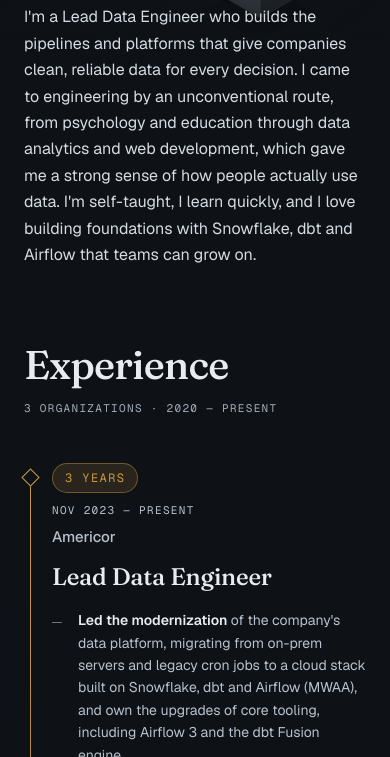
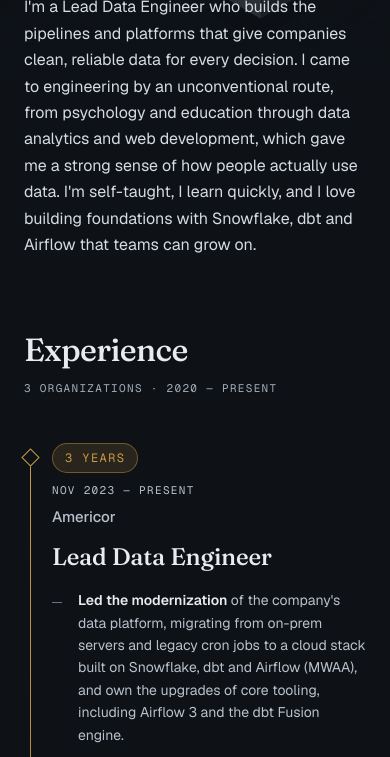
Before and after one commit to jeremyxu2-swe/resume, a plain HTML site: page index.html in a window 390 px wide. Shown: the part 763-1520 px from the top of the page. Drawn offline with nearby package versions, Linux system fonts and the light colour scheme.

Commit message:
Smaller section titles
Co-Authored-By: Claude Opus 5.5 <noreply@anthropic.com>
Claude-Session: https://claude.ai/code/session_0176dYEKGgqoGNTrgZsKVfkg

```diff
--- a/index.html
+++ b/index.html
@@ -46,7 +46,7 @@ button:focus-visible,a:focus-visible{outline:2px solid #C99A45;outline-offset:3p
 .statement{font-size:clamp(26px,3.2vw,38px)}
 .sec{margin-top:120px}
 .about{font-size:19px}
-.h2{font-size:56px}
+.h2{font-size:44px}
 .company{font-size:24px}
 .role{font-size:30px}
 .bullets{font-size:16px}
@@ -69,12 +69,12 @@ button:focus-visible,a:focus-visible{outline:2px solid #C99A45;outline-offset:3p
 .arr{flex:0 0 44px;width:44px;height:44px;border-radius:50%;border:1px solid rgba(255,255,255,.22);display:flex;align-items:center;justify-content:center;color:#E8ECF0;transition:background .2s ease,border-color .2s ease,color .2s ease,transform .2s ease}
 .clink:hover .cval,.clink:focus-visible .cval{color:#C99A45}
 .clink:hover .arr,.clink:focus-visible .arr{background:#C99A45;border-color:#C99A45;color:#0E1217;transform:translate(3px,-3px)}
-@media (min-width: 601px){.hero{padding-bottom:40px}#about{margin-top:40px}#experience{margin-top:64px}.h3s{font-size:27px}.edeg{font-size:13.6px}.wrap{padding-left:72px !important;padding-right:72px !important}.label{font-size:10.2px}.name{font-size:clamp(54px,8.5vw,112px)}.statement{font-size:clamp(22px,2.7vw,32px)}.about{font-size:16px}.h2{font-size:48px}.company{font-size:20px}.role{font-size:25.5px}.bullets{font-size:13.6px}.closing{font-size:clamp(37px,5.1vw,68px)}.wrap [style*="font-size: 12px"]{font-size:10.2px !important}.wrap [style*="font-size: 13px"]{font-size:11px !important}.wrap [style*="font-size: 15px"]{font-size:12.8px !important}.wrap [style*="font-size: 16px"]{font-size:13.6px !important}.wrap [style*="font-size: 18px"]{font-size:15.3px !important}.wrap [style*="font-size: 20px"]{font-size:17px !important}}
+@media (min-width: 601px){.hero{padding-bottom:40px}#about{margin-top:40px}#experience{margin-top:64px}.h3s{font-size:27px}.edeg{font-size:13.6px}.wrap{padding-left:72px !important;padding-right:72px !important}.label{font-size:10.2px}.name{font-size:clamp(54px,8.5vw,112px)}.statement{font-size:clamp(22px,2.7vw,32px)}.about{font-size:16px}.h2{font-size:38px}.company{font-size:20px}.role{font-size:25.5px}.bullets{font-size:13.6px}.closing{font-size:clamp(37px,5.1vw,68px)}.wrap [style*="font-size: 12px"]{font-size:10.2px !important}.wrap [style*="font-size: 13px"]{font-size:11px !important}.wrap [style*="font-size: 15px"]{font-size:12.8px !important}.wrap [style*="font-size: 16px"]{font-size:13.6px !important}.wrap [style*="font-size: 18px"]{font-size:15.3px !important}.wrap [style*="font-size: 20px"]{font-size:17px !important}}
 @media (max-width: 600px){.h3s{font-size:24px}.edeg{font-size:14px}.edu2 .company{font-size:17px !important;font-family:Fraunces,Georgia,serif !important;color:#E8ECF0 !important}.srow{padding:11px 0 !important;gap:4px !important}.srow .label{font-size:10px}.sval{font-family:Fraunces,Georgia,serif;font-size:14px !important;color:#E8ECF0 !important}.edu{padding:11px 0 !important;gap:4px 12px !important}.edu .label{font-size:10px}.edu span{font-size:14px !important}.clinks{grid-template-columns:minmax(0,1fr)}.cval{font-size:14px}.clink{padding:11px 0}.arr{flex-basis:30px;width:30px;height:30px}.arr svg{width:12px;height:12px}.clink .label{font-size:10px}
 .hero{padding:56px 0 48px}
 .sec{margin-top:72px}
 .about{font-size:16px}
-.h2{font-size:40px}
+.h2{font-size:32px}
 .company{font-size:20px}
 .role{font-size:24px}
 .company{font-family:Geist,'Helvetica Neue',Arial,sans-serif !important;font-size:15px;font-weight:500 !important;color:#B8C1CB}
```
